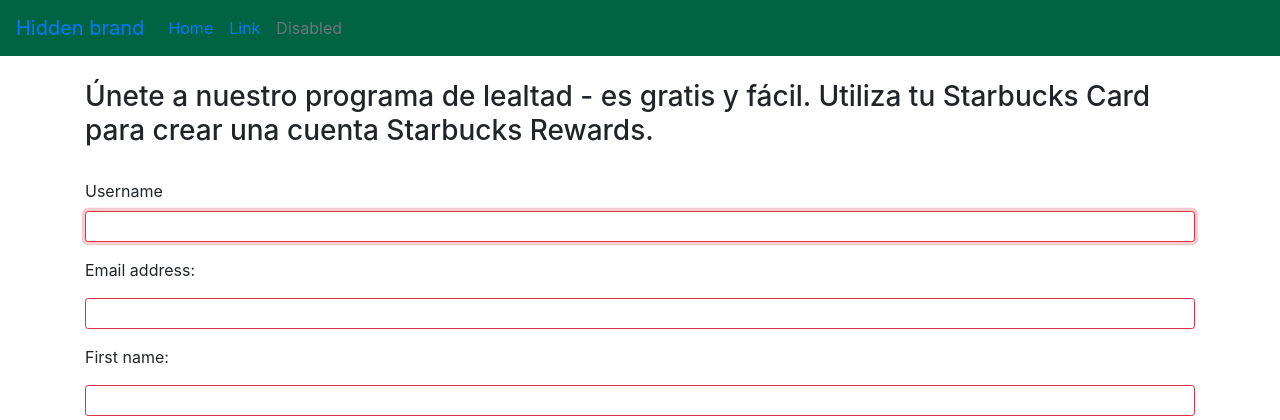
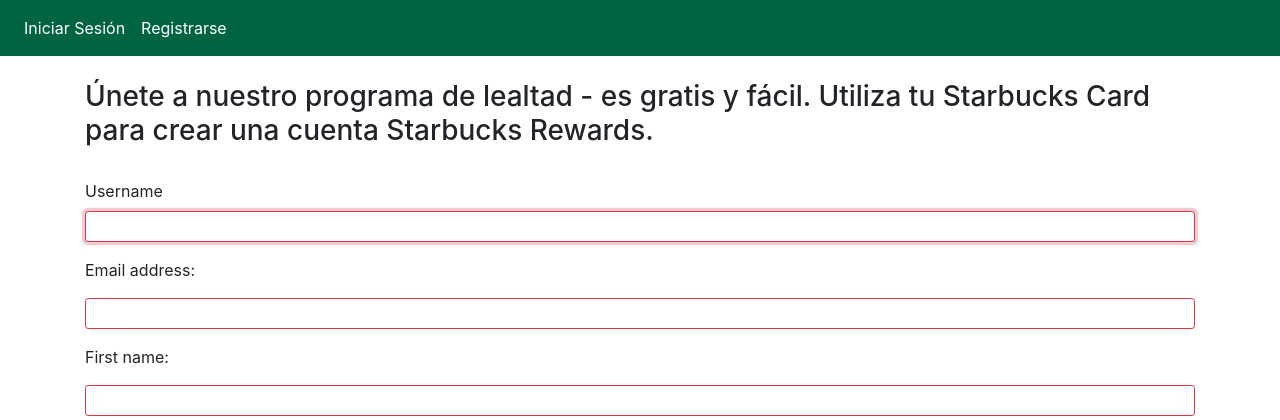
Before and after one commit to edwincqu/starbucks, a Django app: page /createuser/ in a window 1280 px wide. Shown: the top 420 px of the page. Run offline with Django 3.2, Linux system fonts and the light colour scheme; data comes from the database, SQL or seed files in the repository; some libraries are stand-ins or nearby versions.

Commit message:
actualizando

```diff
--- a/rewards/urls.py
+++ b/rewards/urls.py
@@ -3,5 +3,6 @@ from . import views
 
 
 urlpatterns = [
+	path('', views.IndexView.as_view(), name="index"),
 	path('createuser/', views.UserCreationView.as_view(), name="create-user"),
 ]
--- a/rewards/views.py
+++ b/rewards/views.py
@@ -1,11 +1,14 @@
 from django.urls import reverse_lazy
 from django.shortcuts import render
 from django.forms import inlineformset_factory
-from django.views.generic import CreateView
+from django.views.generic import CreateView, TemplateView
 from django.contrib.auth.forms import UserCreationForm
 from django.contrib.auth.models import User
 from .models import Person
 from .forms import UserCreateForm
+
+class IndexView(TemplateView):
+    template_name = "index.html"
 
 
 class UserCreationView(CreateView):
--- a/templates/auth/user_form.html
+++ b/templates/auth/user_form.html
@@ -1,6 +1,6 @@
 {% extends "base.html" %}
 
-{% block title %}My amazing blog{% endblock %}
+{% block title %}Registro{% endblock %}
 
 {% block content %}
 
--- a/templates/base.html
+++ b/templates/base.html
@@ -8,22 +8,19 @@
 </head>
 
 <body>
-    <nav class="navbar navbar-expand-lg" style="background-color: #006341 !important;color: white !important;">
+    <nav class="navbar navbar-expand-lg" style="background-color: #006341 !important;color: white;">
   <button class="navbar-toggler" type="button" data-toggle="collapse" data-target="#navbarTogglerDemo01" aria-controls="navbarTogglerDemo01" aria-expanded="false" aria-label="Toggle navigation">
     <span class="navbar-toggler-icon"></span>
   </button>
-  <div class="collapse navbar-collapse" id="navbarTogglerDemo01">
-    <a class="navbar-brand" href="#">Hidden brand</a>
+  <div  class="collapse navbar-collapse" id="navbarTogglerDemo01">
     <ul class="navbar-nav mr-auto mt-2 mt-lg-0">
-      <li class="nav-item active">
-        <a class="nav-link" href="#">Home <span class="sr-only">(current)</span></a>
+      <li class="nav-item">
+        <a class="nav-link" href="{% url 'index' %}" style="color: white;">Iniciar Sesión</a>
       </li>
       <li class="nav-item">
-        <a class="nav-link" href="#">Link</a>
+        <a class="nav-link" href="{% url 'create-user' %}" style="color: white;">Registrarse</a>
       </li>
-      <li class="nav-item">
-        <a class="nav-link disabled" href="#">Disabled</a>
-      </li>
+
     </ul>
 
   </div>
```
Also changed, not shown: templates/index.html (+11 -10 lines).
